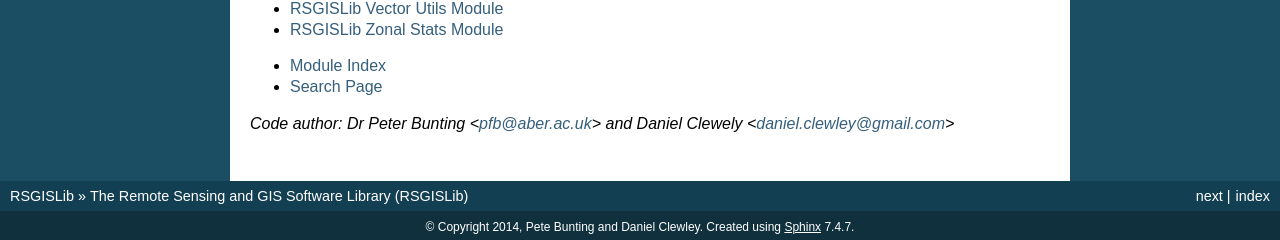
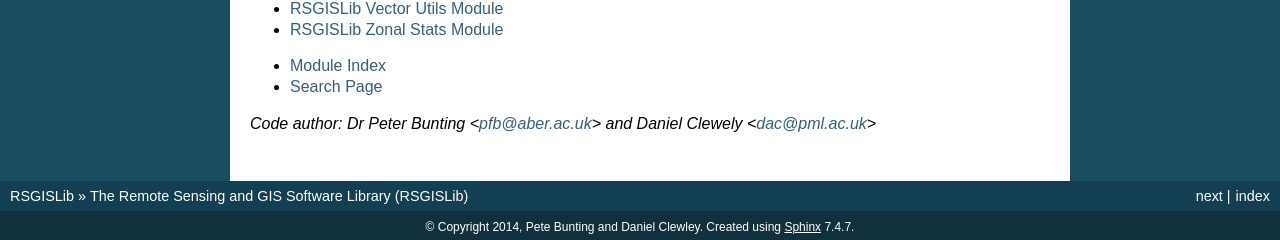
Before and after one commit to remotesensinginfo/rsgislib, a Sphinx documentation site: the page built from doc/python/source/index.rst, in a window 1280 px wide. Shown: the part 916-1156 px from the top of the page. Built offline with Sphinx 7.4.7, drawn with Linux system fonts in a browser that asks for light colours; formulas are drawn with MathJax 3; some of the changed lines change nothing that is shown.

Commit message:
Changed to use my PML email.

```diff
--- a/doc/python/source/index.rst
+++ b/doc/python/source/index.rst
@@ -54,4 +54,4 @@ Python documentation
 * :ref:`modindex`
 * :ref:`search`
 
-.. codeauthor:: Dr Peter Bunting <pfb@aber.ac.uk> and Daniel Clewely <daniel.clewley@gmail.com>
+.. codeauthor:: Dr Peter Bunting <pfb@aber.ac.uk> and Daniel Clewely <dac@pml.ac.uk>
```
